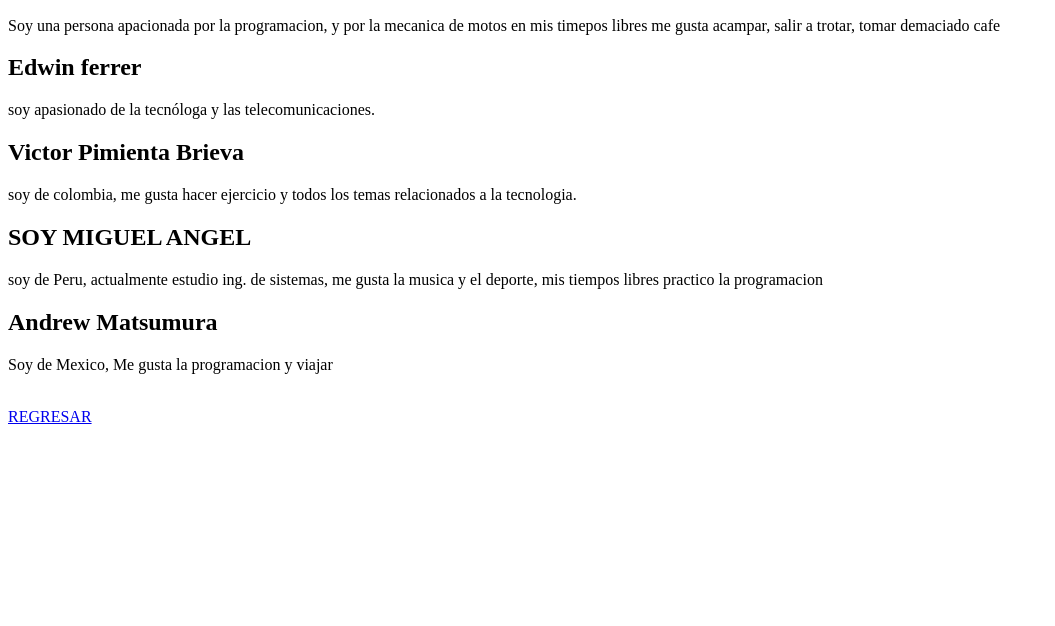
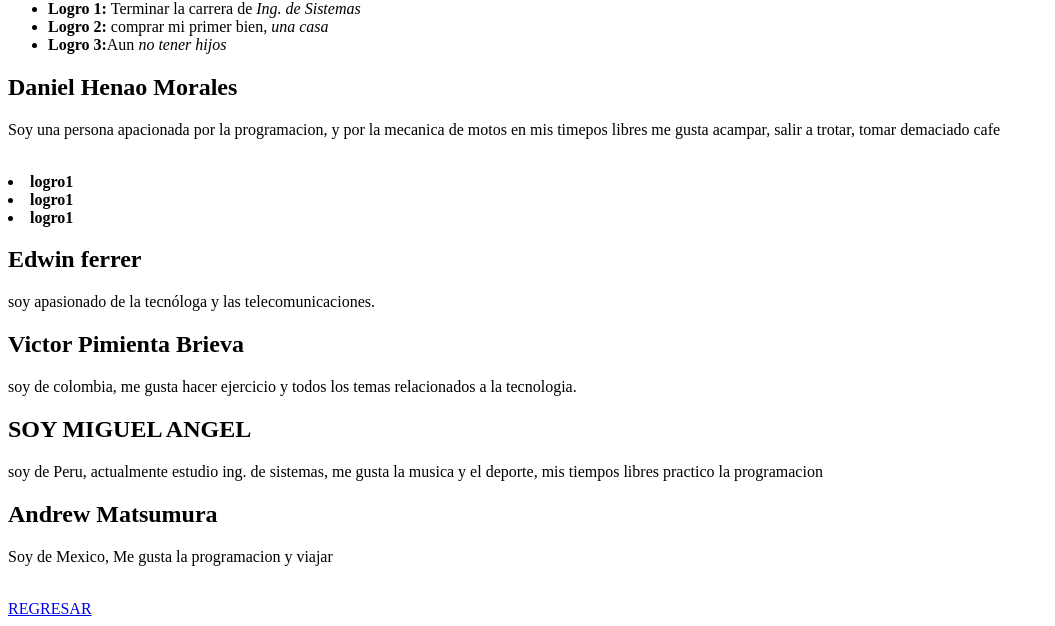
Before and after one commit to MMiigguueellGS/primer-repositorio, a plain HTML site: page index.html in a window 1280 px wide. Shown: the part 323-949 px from the top of the page, without its empty margins (0-1055 px from the left). Before the commit the page ends 800 px from the top, so only its background shows below. Drawn offline with Linux system fonts and the light colour scheme.

Commit message:
Agregando imágenes, listas y estilos de texto

```diff
--- a/index.html
+++ b/index.html
@@ -27,11 +27,22 @@
      <section id="ESTUDIANTE_1">
     <h2>Miguel Angel Guevara Simon</h2>
     <p>Soy de peru. bachiller en ing. de sistemas , me gusta mucho el futbol ver series en netflix, me gusta mucho la dinamica del curso que estamos llevando</p>
+      <img src="miguelGuevara.jpeg.jfif" alt="HTML5 logo" height="200">
+    <ul>
+      <li><strong>Logro 1: </strong>Terminar la carrera de <em>Ing. de Sistemas</em></li>
+      <li><strong>Logro 2: </strong>comprar mi primer bien, <em>una casa</em></li>
+      <li><strong>Logro 3:</strong>Aun <em>no tener hijos </em></li>
+    </ul>
      </section>
-
      <section id="ESTUDIANTE_2">
     <h2>Daniel Henao Morales</h2>
     <p>Soy una persona apacionada por la programacion, y por la mecanica de motos en mis timepos libres me gusta acampar, salir a trotar, tomar demaciado cafe</p>
+    <img src="" alt="">
+    <lu>
+      <li><strong>logro1</strong></li>
+      <li><strong>logro1</strong></li>
+      <li><strong>logro1</strong></li>
+    </lu>
     </section>
 
     <section id="ESTUDIANTE_3">
```
